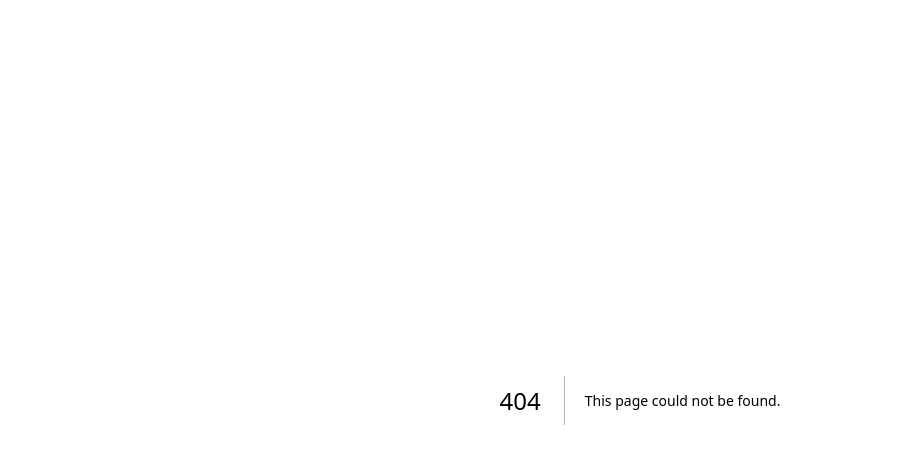
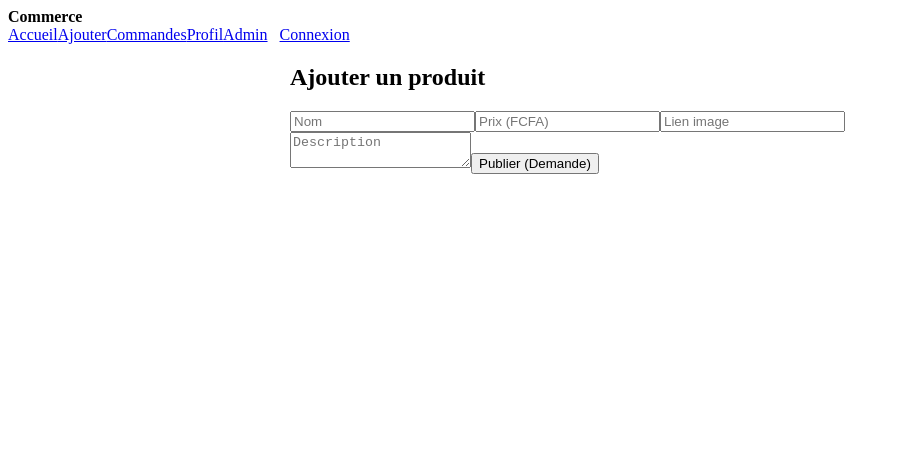
Before and after one commit to andreassogba9-byte/Monde-Commerce, a Next.js app: page /add-product in a window 1280 px wide. Before the commit this address had no page. Shown: the top 464 px of the page, without its empty margins (0-900 px from the left). Built offline with nearby package versions, Linux system fonts and the light colour scheme.

Commit message:
Create add-product.js

```diff
--- /dev/null
+++ b/pages/add-product.js
@@ -0,0 +1,42 @@
+// /pages/add-product.js
+import Header from '../components/Header'
+import { supabase } from '../utils/supabaseClient'
+import { useState } from 'react'
+
+export default function AddProduct() {
+  const [nom, setNom] = useState('')
+  const [prix, setPrix] = useState('')
+  const [description, setDescription] = useState('')
+  const [image, setImage] = useState('')
+  const [message, setMessage] = useState('')
+
+  async function handleAdd() {
+    const { data } = await supabase.auth.getUser()
+    const user = data?.user
+    if (!user) { setMessage('Connecte-toi d’abord.'); return }
+
+    const { error } = await supabase.from('produits').insert([{
+      nom, prix, description, image_url: image, vendeur_id: user.id, est_valide: false
+    }])
+
+    if (error) setMessage('Erreur: ' + error.message)
+    else setMessage('Produit ajouté — en attente de validation par l’administrateur.')
+  }
+
+  return (
+    <div>
+      <Header />
+      <div className="container">
+        <div className="card" style={{ maxWidth:700, margin:'0 auto' }}>
+          <h2>Ajouter un produit</h2>
+          <input placeholder="Nom" value={nom} onChange={e => setNom(e.target.value)} />
+          <input placeholder="Prix (FCFA)" type="number" value={prix} onChange={e => setPrix(e.target.value)} />
+          <input placeholder="Lien image" value={image} onChange={e => setImage(e.target.value)} />
+          <textarea placeholder="Description" value={description} onChange={e => setDescription(e.target.value)} />
+          <button onClick={handleAdd}>Publier (Demande)</button>
+          {message && <p style={{ marginTop: 12 }}>{message}</p>}
+        </div>
+      </div>
+    </div>
+  )
+      }
```
